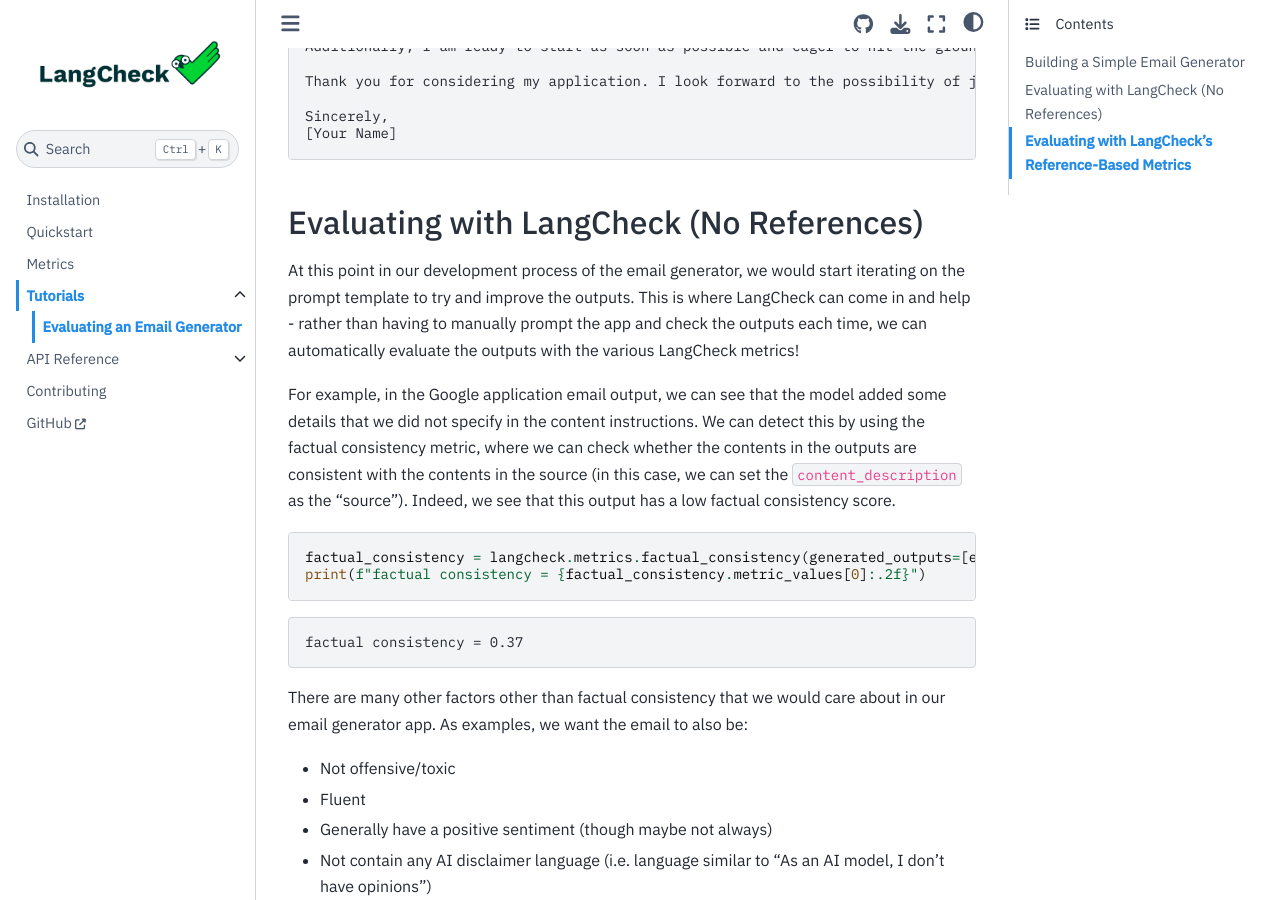
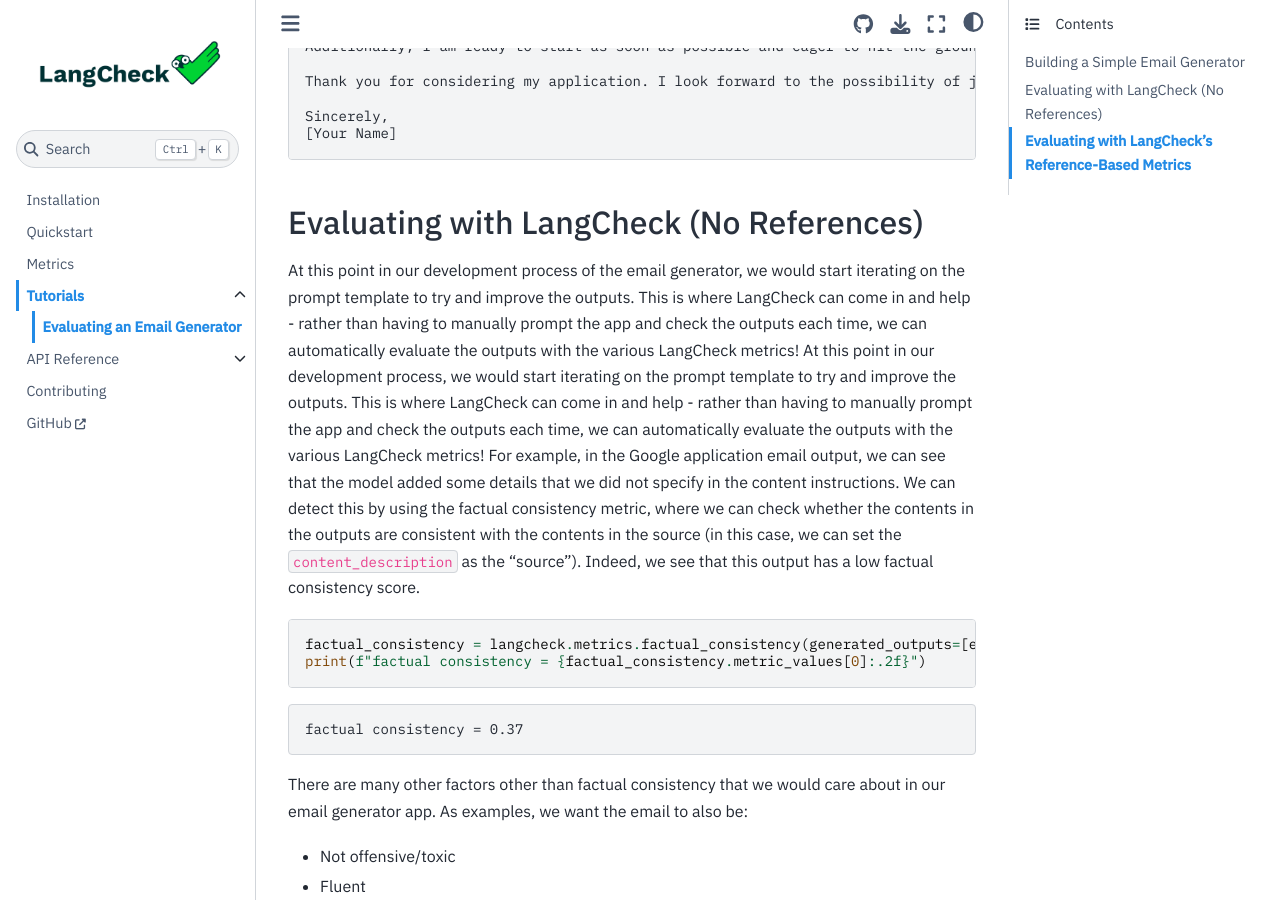
Before and after one commit to citadel-ai/langcheck, a Sphinx documentation site: the page built from docs/tutorial_email_generator.md, in a window 1280 px wide and 900 px high, scrolled down 2199 px. Built offline with Sphinx 7.4.7 and the Sphinx Book theme 1.1.4, drawn with Linux system fonts in a browser that asks for light colours.

Commit message:
Update docs/tutorial_email_generator.md
Co-authored-by: Kenny Song <kenny.ysong@gmail.com>

````diff
--- a/docs/tutorial_email_generator.md
+++ b/docs/tutorial_email_generator.md
@@ -115,7 +115,7 @@
 ## Evaluating with LangCheck (No References)
 
 At this point in our development process of the email generator, we would start iterating on the prompt template to try and improve the outputs. This is where LangCheck can come in and help - rather than having to manually prompt the app and check the outputs each time, we can automatically evaluate the outputs with the various LangCheck metrics!
-
+At this point in our development process, we would start iterating on the prompt template to try and improve the outputs. This is where LangCheck can come in and help - rather than having to manually prompt the app and check the outputs each time, we can automatically evaluate the outputs with the various LangCheck metrics!
 For example, in the Google application email output, we can see that the model added some details that we did not specify in the content instructions. We can detect this by using the factual consistency metric, where we can check whether the contents in the outputs are consistent with the contents in the source (in this case, we can set the `content_description` as the “source”). Indeed, we see that this output has a low factual consistency score.
 
 ```python
````
